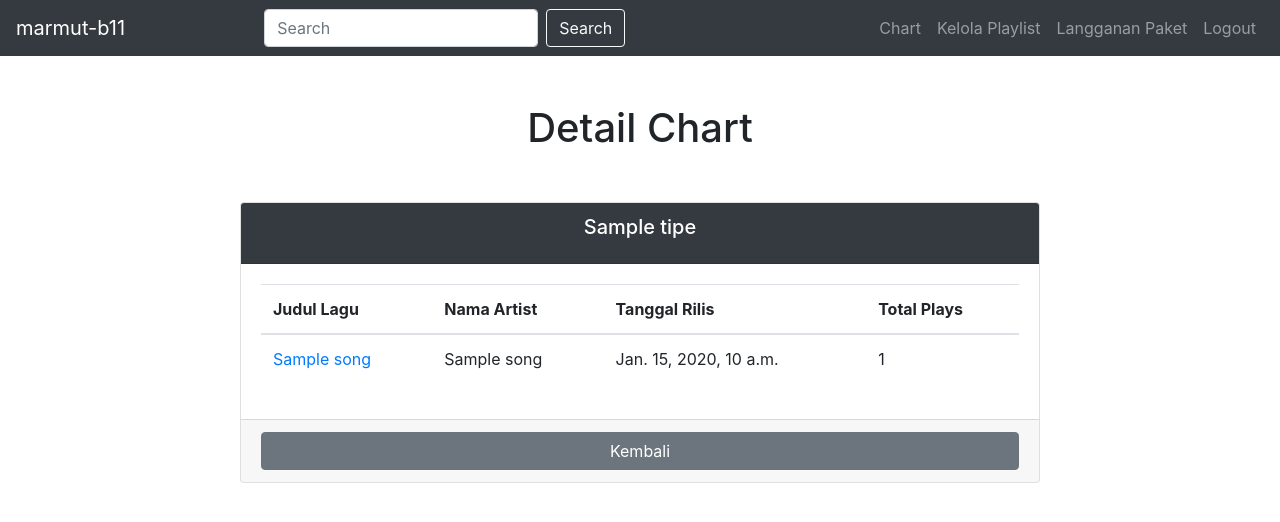
After one commit to basdat-b11/frontend, a Django app: template melihatchart/templates/chart_detail.html in a window 1280 px wide. The commit adds this page. Shown: the top 522 px of the page. Run offline with Django 5.2, Linux system fonts and the light colour scheme; the template is opened without the code that fills it: most values are stand-ins (such as "Sample title", 1, 10 or a date in 2020); some libraries are stand-ins or nearby versions.

Commit message:
implement chart

```diff
--- /dev/null
+++ b/melihatchart/templates/chart_detail.html
@@ -0,0 +1,84 @@
+<!DOCTYPE html>
+<html lang="en">
+<head>
+  <meta charset="UTF-8">
+  <meta name="viewport" content="width=device-width, initial-scale=1.0">
+  <title>Detail Chart</title>
+  <link rel="stylesheet" href="https://stackpath.bootstrapcdn.com/bootstrap/4.5.2/css/bootstrap.min.css">
+  <style>
+    .card {
+      margin-top: 50px;
+      max-width: 800px;
+      margin-left: auto;
+      margin-right: auto;
+    }
+  </style>
+</head>
+<body>
+  <body>
+    <nav class="navbar navbar-expand-lg navbar-dark bg-dark">
+        <a class="navbar-brand" href="#">marmut-b11</a>
+        <button class="navbar-toggler" type="button" data-toggle="collapse" data-target="#navbarSupportedContent"
+            aria-controls="navbarSupportedContent" aria-expanded="false" aria-label="Toggle navigation">
+            <span class="navbar-toggler-icon"></span>
+        </button>
+
+        <div class="collapse navbar-collapse" id="navbarSupportedContent">
+            <form class="form-inline my-2 my-lg-0 mx-auto">
+                <input class="form-control mr-sm-2" type="search" placeholder="Search" aria-label="Search">
+                <button class="btn btn-outline-light my-2 my-sm-0" type="submit">Search</button>
+            </form>
+            <ul class="navbar-nav ml-auto">
+                <li class="nav-item">
+                    <a class="nav-link" href="#">Chart</a>
+                </li>
+                <li class="nav-item">
+                    <a class="nav-link" href="#">Kelola Playlist</a>
+                </li>
+                <li class="nav-item">
+                    <a class="nav-link" href="#">Langganan Paket</a>
+                </li>
+                <li class="nav-item">
+                    <a class="nav-link" href="#">Logout</a>
+                </li>
+            </ul>
+        </div>
+    </nav>
+
+    <div class="container">
+      <h1 class="text-center mt-5 mb-4">Detail Chart</h1>
+      <div class="card">
+        <div class="card-header bg-dark text-white">
+          <h5 class="card-title text-center">{{ tipe }}</h5>
+        </div>
+        <div class="card-body">
+          <div class="table-responsive">
+            <table class="table table-hover">
+              <thead>
+                <tr>
+                  <th>Judul Lagu</th>
+                  <th>Nama Artist</th>
+                  <th>Tanggal Rilis</th>
+                  <th>Total Plays</th>
+                </tr>
+              </thead>
+              <tbody>
+                {% for song in data_table %}
+                <tr>
+                  <td><a href="detail_lagu.html">{{ song.judul }}</a></td>
+                  <td>{{ song.nama }}</td>
+                  <td>{{ song.tanggal_rilis }}</td>
+                  <td>{{ song.total_play }}</td>
+                </tr>
+                {% endfor %}
+              </tbody>
+            </table>
+          </div>
+        </div>
+        <div class="card-footer">
+          <a href="javascript:history.back()" class="btn btn-secondary btn-block">Kembali</a>
+        </div>
+      </div>
+    </div>
+  </body>
+</html>
--- a/melihatchart/urls.py
+++ b/melihatchart/urls.py
@@ -5,8 +5,5 @@ app_name = 'melihatchart'
 
 urlpatterns = [
     path('', chart_list, name='chart_list'),
-    path('daily-chart-detail', daily_chart_detail, name='daily_chart_detail'),
-    path('weekly-chart-detail', weekly_chart_detail, name='weekly_chart_detail'),
-    path('monthly-chart-detail', monthly_chart_detail, name='monthly_chart_detail'),
-    path('yearly-chart-detail', yearly_chart_detail, name='yearly_chart_detail'),
+    path('chart-detail/<str:id>/<str:tipe>', chart_detail, name='chart_detail'),
 ]
```
Also changed, not shown: melihatchart/templates/chart_list.html (+4 -32 lines), melihatchart/views.py (+84 -26 lines).
